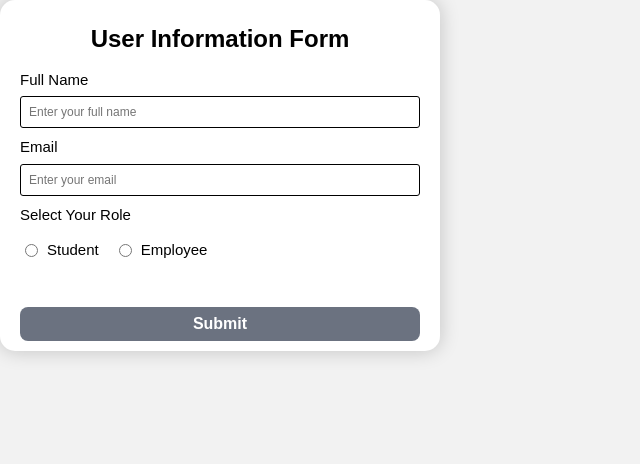
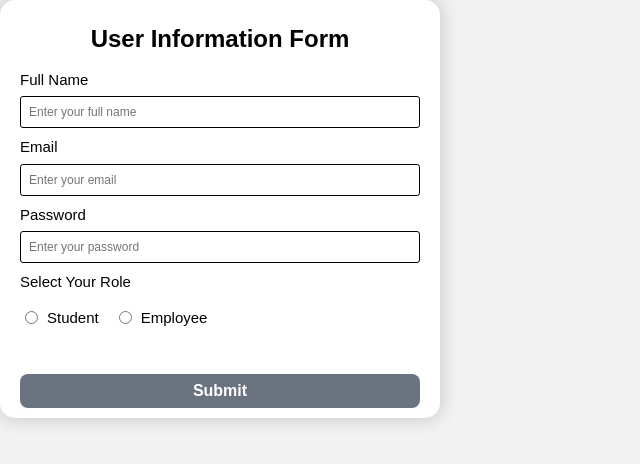
Before and after one commit to kaveenskn/InternQuest-web-Group2, a React (Vite) app: page / in a window 1280 px wide. Shown: the top 464 px of the page, without its empty margins (0-640 px from the left). Built offline with nearby package versions, Linux system fonts and the light colour scheme.

Commit message:
form1 update

```diff
--- a/src/pages/Form1.jsx
+++ b/src/pages/Form1.jsx
@@ -5,6 +5,7 @@ const Form1 = () => {
   const [value, setValue] = useState({
     fullname: "",
     email: "",
+    password: "",
     role: "",
     schoolName: "",
     schoolLocation: "",
@@ -39,6 +40,15 @@ const Form1 = () => {
           type="email"
           placeholder="Enter your email"
           name="email"
+          onChange={handleChange}
+          required
+        />
+
+        <label htmlFor="password">Password</label>
+        <input
+          type="password"
+          placeholder="Enter your password"
+          name="password"
           onChange={handleChange}
           required
         />
```
